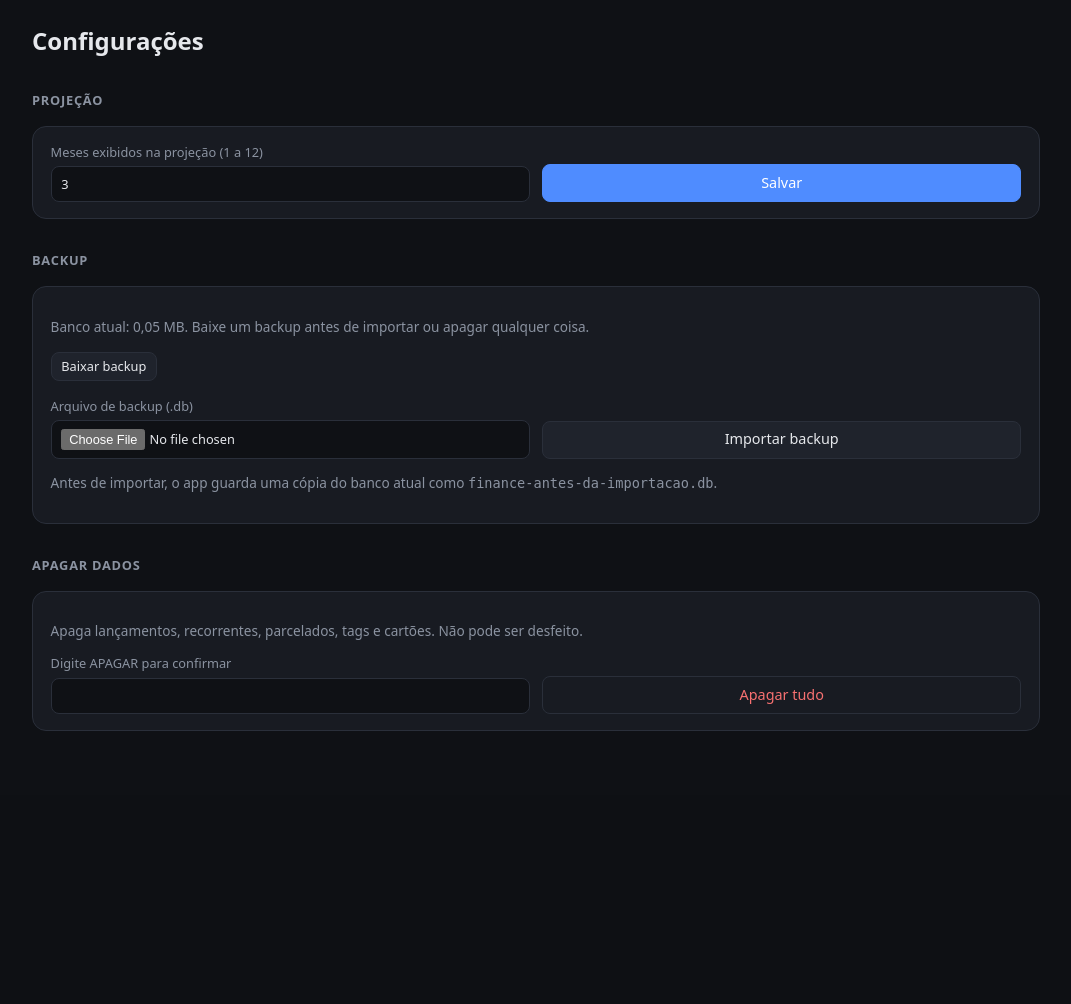
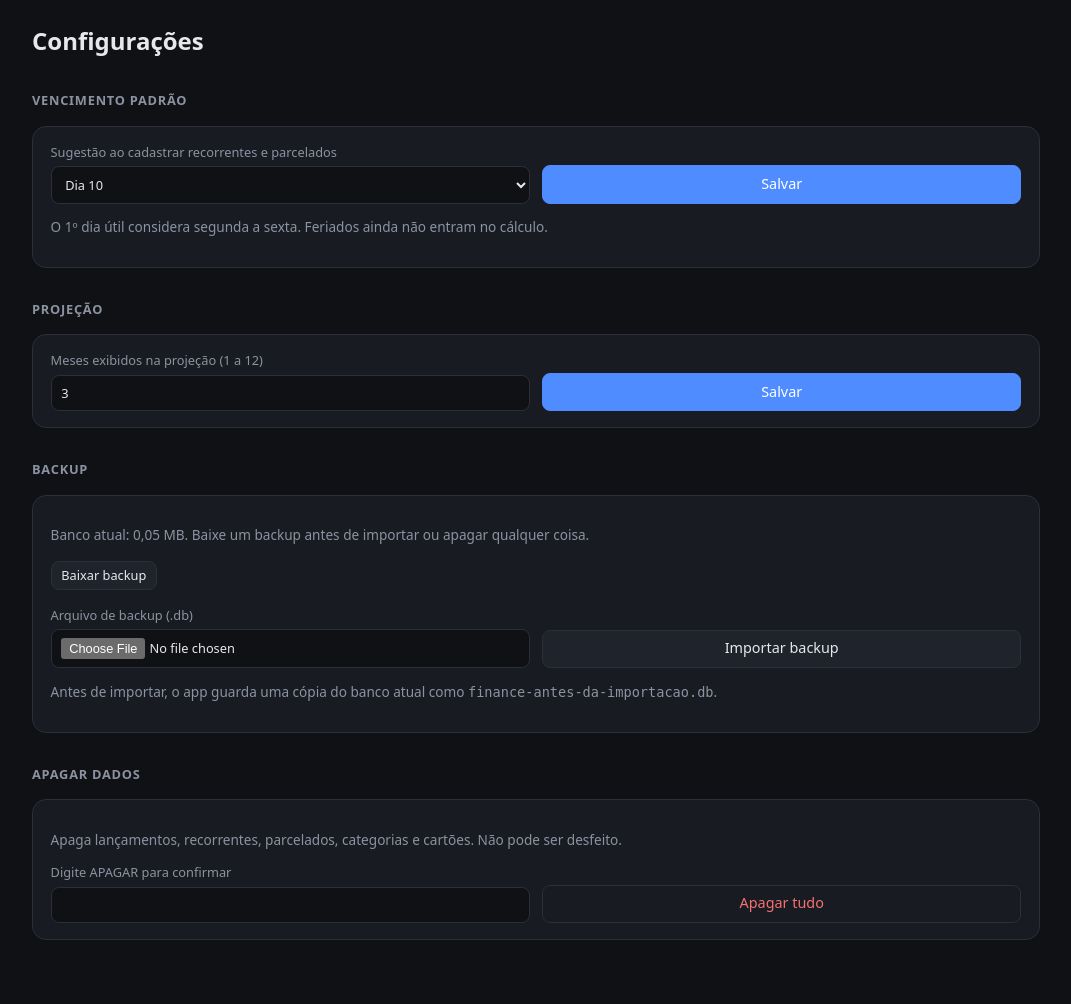
Before and after one commit to raiguilhermems/ha-apps, a FastAPI app: page /configuracoes in a window 1280 px wide. Shown: the part 56-1060 px from the top of the page, without its empty margins (104-1175 px from the left). Before the commit the page ends 787 px from the top, so only its background shows below. Run offline with FastAPI, Linux system fonts and the light colour scheme.

Commit message:
Versão 0.0.7: ajustes de categorias, vencimento padrão, saldo e mensagens
Co-Authored-By: Claude Haiku 5.5 <noreply@anthropic.com>

```diff
--- a/financas/app/main.py
+++ b/financas/app/main.py
@@ -228,6 +228,7 @@ def parcelados_page(request: Request, session: Session = Depends(get_session)):
             "saldo_total": data["saldo_total"],
             "cards": cards,
             "ref": current_month(),
+            "dia_padrao": int(get_setting(session, "dia_padrao")),
             "graficos": parcelas_mensal(session),
         },
     )
@@ -251,7 +252,7 @@ def create_installment(
         raise HTTPException(status_code=400, detail="Informe o cartão")
     if total < 1 or not 1 <= current_n <= total:
         raise HTTPException(status_code=400, detail="Parcela atual deve estar entre 1 e o total de parcelas")
-    if not 1 <= due_day <= 31:
+    if not 0 <= due_day <= 31:
         raise HTTPException(status_code=400, detail="Dia do vencimento deve estar entre 1 e 31")
     try:
         int(current_ref[:4]); int(current_ref[5:7])
@@ -417,6 +418,7 @@ def recorrentes_page(request: Request, mes: str | None = None, session: Session
             "rows": rows,
             "cards": cards,
             "verif": rule_month_status(session, ref),
+            "dia_padrao": int(get_setting(session, "dia_padrao")),
             "today": date.today(),
         },
     )
@@ -432,7 +434,7 @@ def create_recurring(
     variable: bool = Form(False),
     session: Session = Depends(get_session),
 ):
-    if not 1 <= day <= 31:
+    if not 0 <= day <= 31:
         raise HTTPException(status_code=400, detail="Dia do mês deve estar entre 1 e 31")
     create_rule(session, description, parse_brl(amount), day, kind, card_name, variable)
     session.commit()
@@ -468,7 +470,7 @@ def edit_recurring(
     rule = session.get(RecurringRule, rule_id)
     if rule is None:
         raise HTTPException(status_code=404, detail="Recorrência não encontrada")
-    if not 1 <= day <= 31:
+    if not 0 <= day <= 31:
         raise HTTPException(status_code=400, detail="Dia do mês deve estar entre 1 e 31")
     update_rule(session, rule, description, parse_brl(amount), day, kind, card_name, variable)
     session.commit()
@@ -496,7 +498,7 @@ def delete_recurring(rule_id: int, session: Session = Depends(get_session)):
     return RedirectResponse("/recorrentes", status_code=303)
 
 @app.get("/configuracoes")
-def configuracoes_page(request: Request, session: Session = Depends(get_session)):
+def configuracoes_page(request: Request, erro: str | None = None, session: Session = Depends(get_session)):
     tamanho = DB_PATH.stat().st_size / 1024 / 1024 if DB_PATH.exists() else 0
     return templates.TemplateResponse(
         request,
@@ -504,6 +506,8 @@ def configuracoes_page(request: Request, session: Session = Depends(get_session)
         {
             "horizonte": int(get_setting(session, "projecao_meses")),
             "tamanho_mb": f"{tamanho:.2f}".replace(".", ","),
+            "erro": erro,
+            "dia_padrao": int(get_setting(session, "dia_padrao")),
         },
     )
 
@@ -518,7 +522,7 @@ def baixar_backup():
 async def importar_backup(arquivo: UploadFile = File(...)):
     conteudo = await arquivo.read()
     if not conteudo.startswith(b"SQLite format 3\x00"):
-        raise HTTPException(status_code=400, detail="O arquivo não é um banco SQLite válido")
+        return RedirectResponse("/configuracoes?erro=arquivo", status_code=303)
     engine.dispose()
     if DB_PATH.exists():
         shutil.copyfile(DB_PATH, DB_PATH.with_name("finance-antes-da-importacao.db"))
@@ -530,7 +534,7 @@ async def importar_backup(arquivo: UploadFile = File(...)):
 @app.post("/configuracoes/apagar")
 def apagar_dados(confirmacao: str = Form(...), session: Session = Depends(get_session)):
     if confirmacao.strip() != "APAGAR":
-        raise HTTPException(status_code=400, detail="Digite APAGAR para confirmar")
+        return RedirectResponse("/configuracoes?erro=apagar", status_code=303)
     for table in reversed(SQLModel.metadata.sorted_tables):
         if table.name == "setting":
             continue
@@ -545,3 +549,20 @@ def salvar_projecao(meses: int = Form(...), session: Session = Depends(get_sessi
         raise HTTPException(status_code=400, detail="Use de 1 a 12 meses")
     set_setting(session, "projecao_meses", str(meses))
     return RedirectResponse("/configuracoes", status_code=303)
+
+
+
+@app.get("/categorias/{tag_id}/editar")
+def editar_categoria_page(tag_id: int, request: Request, session: Session = Depends(get_session)):
+    tag = session.get(Tag, tag_id)
+    if tag is None:
+        raise HTTPException(status_code=404, detail="Categoria não encontrada")
+    return templates.TemplateResponse(request, "editar_categoria.html", {"tag": tag})
+
+
+@app.post("/configuracoes/dia_padrao")
+def salvar_dia_padrao(dia: int = Form(...), session: Session = Depends(get_session)):
+    if not 0 <= dia <= 31:
+        raise HTTPException(status_code=400, detail="Use 0 (1º dia útil) ou de 1 a 31")
+    set_setting(session, "dia_padrao", str(dia))
+    return RedirectResponse("/configuracoes", status_code=303)
--- a/financas/app/services/settings.py
+++ b/financas/app/services/settings.py
@@ -4,7 +4,7 @@ from sqlmodel import Session
 
 from app.models import Setting
 
-DEFAULTS = {"projecao_meses": "3"}
+DEFAULTS = {"projecao_meses": "3", "dia_padrao": "10"}
 
 
 def get_setting(session: Session, key: str) -> str:
--- a/financas/app/services/util.py
+++ b/financas/app/services/util.py
@@ -1,3 +1,5 @@
+import calendar
+from datetime import date, timedelta
 """Utilitários de data e dinheiro. Meses no formato AAAA-MM."""
 
 from calendar import monthrange
@@ -26,9 +28,15 @@ def month_bounds(ref: str) -> tuple[date, date]:
 
 
 def due_in_month(ref: str, day: int) -> date:
-    """Dia `day` do mês, limitado ao último dia do mês (ex.: 31 vira 30 em abril)."""
+    """Dia `day` do mês `ref` (AAAA-MM). day=0 é o 1º dia útil (seg a sex; feriados não entram)."""
     y, m = map(int, ref.split("-"))
-    return date(y, m, min(day, monthrange(y, m)[1]))
+    if day == 0:
+        d = date(y, m, 1)
+        while d.weekday() >= 5:
+            d += timedelta(days=1)
+        return d
+    ultimo = calendar.monthrange(y, m)[1]
+    return date(y, m, min(day, ultimo))
 
 
 def parse_brl(text: str) -> int:
@@ -41,7 +49,7 @@ def parse_brl(text: str) -> int:
 def fmt_brl(cents: int) -> str:
     s = f"{abs(cents) / 100:,.2f}"  # 1,234.56
     s = s.replace(",", "X").replace(".", ",").replace("X", ".")  # 1.234,56
-    return ("-" if cents < 0 else "") + "R$ " + s
+    return ("-" if cents < 0 else "") + "R$\u00a0" + s
 
 
 def mes_curto(ref: str) -> str:
--- a/financas/app/templates/_style.html
+++ b/financas/app/templates/_style.html
@@ -186,4 +186,45 @@
     th, td { padding: .35rem; }
     .monthnav strong, .monthbar strong { min-width: 7rem; font-size: 1.05rem; }
   }
+
+  /* Campos dentro de formulários ocupam a largura da coluna */
+  .grid input, .grid select, .grid textarea {
+    width: 100%; min-width: 0; box-sizing: border-box;
+  }
+  .grid label { min-width: 0; }
+
+  /* Botões das tabelas ficam pequenos e lado a lado */
+  td form.inline { display: inline-block; margin: 0 .25rem .25rem 0; }
+  button.small, a.small, .btn.small {
+    width: auto; padding: .3rem .6rem; font-size: .8rem; white-space: nowrap;
+  }
+  td { vertical-align: middle; }
+
+  /* Ajuste mobile 2: formulários e tabelas */
+  @media (max-width: 640px) {
+    .grid { grid-template-columns: minmax(0, 1fr) !important; }
+    .grid > label, .grid > button { min-width: 0; }
+    .grid input:not([type="checkbox"]) {
+      display: block; width: 100%; max-width: 100%; min-width: 0;
+      box-sizing: border-box; -webkit-appearance: none; appearance: none;
+    }
+    .grid select { display: block; width: 100%; max-width: 100%; min-width: 0; box-sizing: border-box; }
+    .panel table { min-width: 520px; }
+    .panel table th:last-child, .panel table td:last-child { white-space: nowrap; }
+    .panel table td:last-child form.inline,
+    .panel table td:last-child a.btn { display: inline-block; margin: 0 .25rem .25rem 0; }
+    .panel table td:last-child button,
+    .panel table td:last-child a.btn { width: auto; padding: .3rem .6rem; font-size: .8rem; }
+  }
+
+  /* Cabeçalhos e valores centralizados nas tabelas */
+  .panel table th, .panel table td { text-align: center; }
+
+  /* Checkbox com rótulo colado no campo */
+  label.check { display: inline-flex; align-items: center; gap: .5rem; justify-self: start; width: auto; }
+  label.check input[type="checkbox"] { width: auto; margin: 0; }
+
+  /* Cores do saldo */
+  .val.saldo-pos { color: var(--ok, #34d399); }
+  .val.saldo-neg { color: var(--bad, #f87171); }
 </style>
--- a/financas/app/templates/configuracoes.html
+++ b/financas/app/templates/configuracoes.html
@@ -10,6 +10,29 @@
 {% include "_nav.html" %}
 <div class="wrap">
   <h1>Configurações</h1>
+  {% if erro == 'apagar' %}
+  <div class="panel" style="border-color: var(--bad);">
+    Para apagar, digite APAGAR exatamente como está. Nada foi apagado.
+  </div>
+  {% elif erro == 'arquivo' %}
+  <div class="panel" style="border-color: var(--bad);">
+    O arquivo escolhido não é um banco válido. Nada foi importado.
+  </div>
+  {% endif %}
+
+  <h2>Vencimento padrão</h2>
+  <div class="panel">
+    <form class="grid" method="post" action="{{ base() }}/configuracoes/dia_padrao">
+      <label>Sugestão ao cadastrar recorrentes e parcelados
+        <select name="dia">
+          <option value="0" {{ 'selected' if dia_padrao == 0 }}>1º dia útil</option>
+          {% for d in range(1, 32) %}<option value="{{ d }}" {{ 'selected' if d == dia_padrao }}>Dia {{ d }}</option>{% endfor %}
+        </select>
+      </label>
+      <button type="submit" class="primary">Salvar</button>
+    </form>
+    <p class="aviso">O 1º dia útil considera segunda a sexta. Feriados ainda não entram no cálculo.</p>
+  </div>
 
   <h2>Projeção</h2>
   <div class="panel">
@@ -35,7 +58,7 @@
 
   <h2>Apagar dados</h2>
   <div class="panel">
-    <p class="aviso">Apaga lançamentos, recorrentes, parcelados, tags e cartões. Não pode ser desfeito.</p>
+    <p class="aviso">Apaga lançamentos, recorrentes, parcelados, categorias e cartões. Não pode ser desfeito.</p>
     <form class="grid" method="post" action="{{ base() }}/configuracoes/apagar"
           onsubmit="return confirm('Tem certeza que quer apagar todos os dados?')">
       <label>Digite APAGAR para confirmar<input name="confirmacao" autocomplete="off" required></label>
--- a/financas/app/templates/index.html
+++ b/financas/app/templates/index.html
@@ -19,7 +19,7 @@
   <section class="cards">
     <div class="card"><small>Receitas</small><div class="val">{{ s.receitas_total | brl }}</div></div>
     <div class="card"><small>Despesas</small><div class="val">{{ s.despesas_total | brl }}</div></div>
-    <div class="card"><small>Saldo</small><div class="val">{{ s.saldo | brl }}</div></div>
+    <div class="card"><small>Saldo</small><div class="val saldo-{{ 'pos' if s.saldo >= 0 else 'neg' }}">{{ s.saldo | brl }}</div></div>
     <div class="card"><small>Já pago</small><div class="val ok">{{ s.pago | brl }}</div></div>
     <div class="card"><small>A pagar</small><div class="val">{{ s.a_pagar | brl }}</div></div>
   </section>
@@ -61,7 +61,7 @@
   <h2>Lançamentos do mês</h2>
   <div class="panel">
     <table>
-      <thead><tr><th>Venc.</th><th>Descrição</th><th>Categorias</th><th>Valor</th><th>Status</th><th></th></tr></thead>
+      <thead><tr><th>Venc.</th><th>Descrição</th><th>Categorias</th><th>Valor</th><th>Status</th><th>Ações</th></tr></thead>
       <tbody>
       {% for t in txs %}
       {% set atrasada = t.kind == 'despesa' and t.status == 'pendente' and t.due_date < today %}
--- a/financas/app/templates/tag_detalhe.html
+++ b/financas/app/templates/tag_detalhe.html
@@ -9,15 +9,15 @@
 <body>
 {% include "_nav.html" %}
 <div class="wrap">
-  <p><a href="/categorias">‹ Categorias</a></p>
+  <p><a href="{{ base() }}/categorias">‹ Categorias</a></p>
   <h1>{{ tag.name | capitalize }}
     {% if tag.excludes_from_total %}<span class="pill">não soma no total</span>{% endif %}
   </h1>
 
   <div class="monthbar">
-    <a href="/categorias/{{ tag.id }}?mes={{ prev }}">‹ {{ prev | mes }}</a>
+    <a href="{{ base() }}/categorias/{{ tag.id }}?mes={{ prev }}">‹ {{ prev | mes }}</a>
     <strong>{{ ref | mes }}</strong>
-    <a href="/categorias/{{ tag.id }}?mes={{ next }}">{{ next | mes }} ›</a>
+    <a href="{{ base() }}/categorias/{{ tag.id }}?mes={{ next }}">{{ next | mes }} ›</a>
   </div>
 
   <section class="cards">
--- a/financas/config.yaml
+++ b/financas/config.yaml
@@ -1,5 +1,5 @@
 name: Finanças
-version: "0.0.5"
+version: "0.0.7"
 slug: financas
 description: Receitas, despesas, parcelados, recorrentes e projeção
 arch:
```
Also changed, not shown: financas/app/templates/editar_categoria.html (added, +23 -0 lines), financas/app/templates/editar_recorrente.html (+6 -1 lines), financas/app/templates/parcelados.html (+7 -2 lines), financas/app/templates/recorrentes.html (+8 -3 lines), financas/app/templates/tags.html (+7 -13 lines), financas/CHANGELOG.md.
